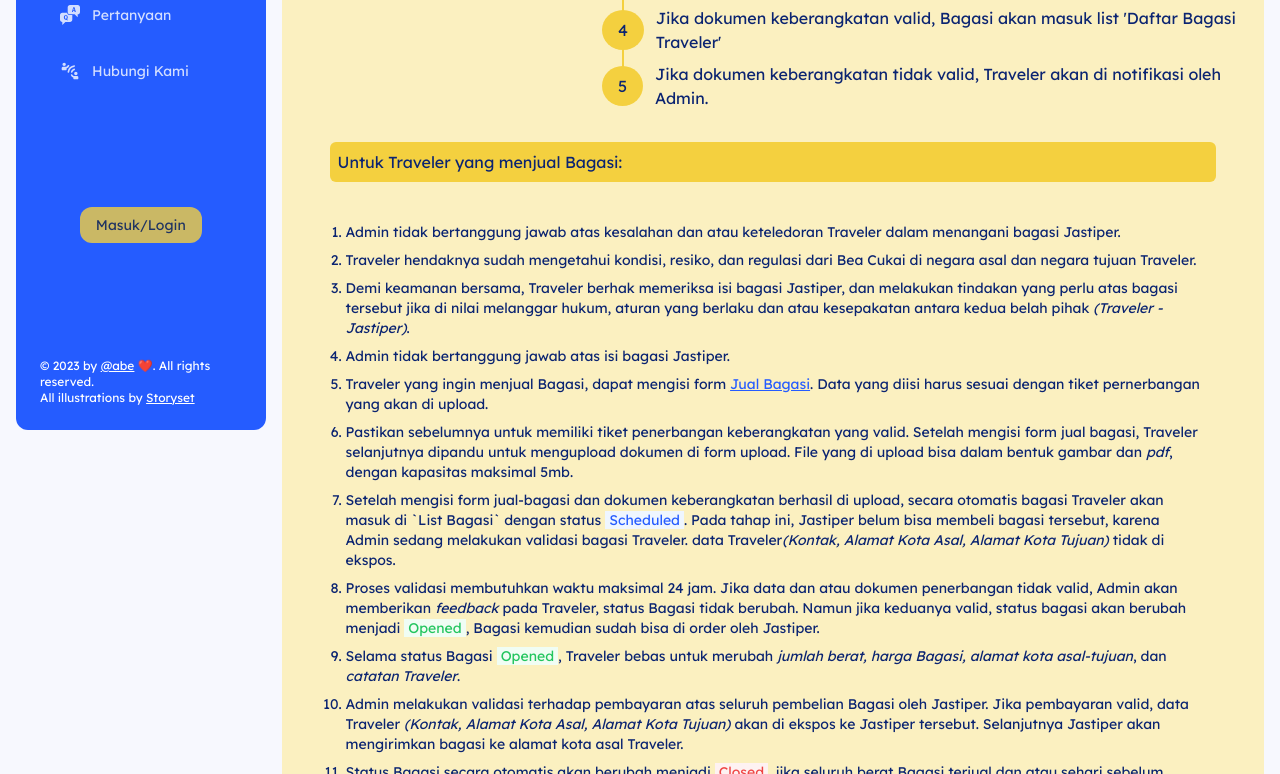
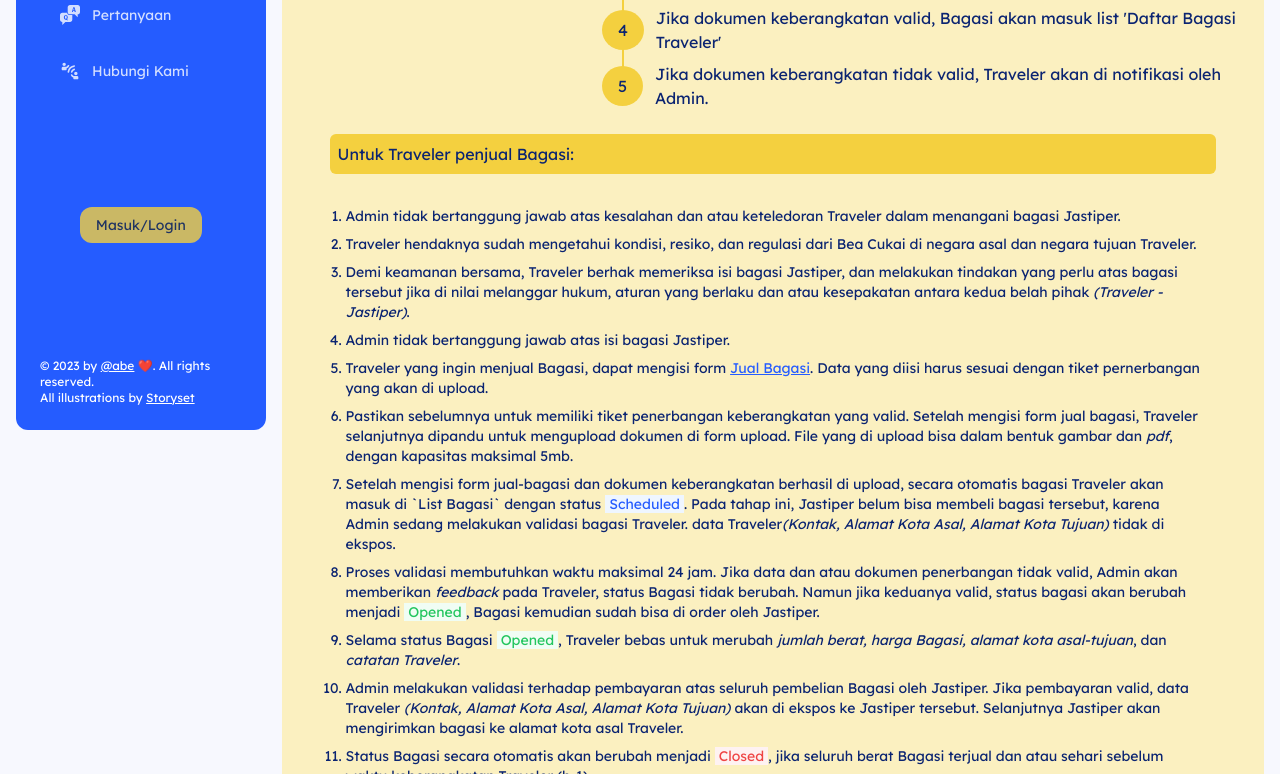
Before and after one commit to abedevjs/baka-v1-fe-tailwind-react, a React (Vite) app: page /rules in a window 1280 px wide. Shown: the part 386-1160 px from the top of the page. Built offline with nearby package versions, Linux system fonts and the light colour scheme; no server answers.

Commit message:
fixing rules

```diff
--- a/src/pages/Rules.jsx
+++ b/src/pages/Rules.jsx
@@ -18,7 +18,7 @@
         {/* Steps Container */}
         <div
           className="
-          mt-6 flex justify-center space-x-4
+          mt-6 w-full flex justify-center space-x-4
           lg:flex-col lg:space-x-0 lg:space-y-8
           sm:space-y-6
           "
--- a/src/ui/TabRules.jsx
+++ b/src/ui/TabRules.jsx
@@ -26,7 +26,7 @@
             onClick={() => handleToggle(1)}
             className={`${
               openTab == 1
-                ? " bg-primaryBlue -translate-y-4 shadow-lg shadow-primaryBlueBold"
+                ? " bg-primaryBlue -translate-y-4 shadow-lg shadow-primaryBlueBold sm:shadow-md"
                 : "bg-primaryBlueBold"
             } p-2 px-28 rounded-lg text-sm text-white cursor-pointer transition duration-300  hover:bg-primaryBlue sm:px-8 sm:text-xs`}
           >
@@ -38,7 +38,7 @@
             onClick={() => handleToggle(2)}
             className={`${
               openTab == 2
-                ? " bg-primaryBlue -translate-y-4 shadow-lg shadow-primaryBlueBold"
+                ? " bg-primaryBlue -translate-y-4 shadow-lg shadow-primaryBlueBold sm:shadow-md"
                 : "bg-primaryBlueBold"
             } p-2 px-28 rounded-lg text-sm text-white cursor-pointer transition duration-300  hover:bg-primaryBlue sm:px-8 sm:text-xs`}
           >
@@ -172,12 +172,11 @@
       <div
         className={`${
           contentNumber == 1 ? " flex flex-col" : "hidden"
-        } p-6 space-y-8  mt-2 sm:p-2`}
+        } w-full p-6 space-y-8 sm:mt-4 sm:p-2 sm:space-y-4`}
       >
-        <span className=" mb-2 p-2 text-base rounded-md bg-secondaryYellow">
-          Untuk Traveler yang menjual Bagasi:
+        <span className=" p-2 text-base rounded-md bg-secondaryYellow sm:text-sm">
+          Untuk Traveler penjual Bagasi:
         </span>
-        {/* <p className="p-2 text-base sm:text-sm">Bagasi</p> */}
         <ul className=" px-4 text-sm sm:text-xs list-decimal space-y-2 sm:px-0">
           <li>
             Admin tidak bertanggung jawab atas kesalahan dan atau keteledoran
@@ -320,12 +319,11 @@
       <div
         className={`${
           contentNumber == 2 ? " flex flex-col" : "hidden"
-        } p-6 space-y-8  sm:mt-2 sm:p-2 sm:space-y-0`}
+        } w-full p-6 space-y-8 sm:mt-4 sm:p-2 sm:space-y-4`}
       >
-        <span className="mb-2 p-2 text-base rounded-md bg-secondaryYellow">
+        <span className=" p-2 text-base rounded-md bg-secondaryYellow sm:text-sm">
           Untuk Jastiper pembeli Bagasi:
         </span>
-        {/* <p className="p-2 text-base sm:text-sm">Order</p> */}
         <ul className="px-4 text-sm list-decimal space-y-2 sm:px-0 sm:text-xs">
           <li>
             Admin tidak bertanggung jawab atas kesalahan dan atau keteledoran
--- a/src/ui/Team.jsx
+++ b/src/ui/Team.jsx
@@ -32,7 +32,7 @@
         <span className="text-sm">{name}</span>
         <span className="font-thin text-xs">{role}</span>
         <div className="flex mt-2 space-x-1">
-          <a
+          {/* <a
             href={`https://www.facebook.com/${fb}`}
             target="_blank"
             rel="noreferrer"
@@ -44,7 +44,7 @@
             >
               <path d="M17 1H3c-1.1 0-2 .9-2 2v14c0 1.101.9 2 2 2h7v-7H8V9.525h2v-2.05c0-2.164 1.212-3.684 3.766-3.684l1.803.002v2.605h-1.197c-.994 0-1.372.746-1.372 1.438v1.69h2.568L15 12h-2v7h4c1.1 0 2-.899 2-2V3c0-1.1-.9-2-2-2z" />
             </svg>
-          </a>
+          </a> */}
           <a
             href={`https://www.instagram.com/${ig}`}
             target="_blank"
```
